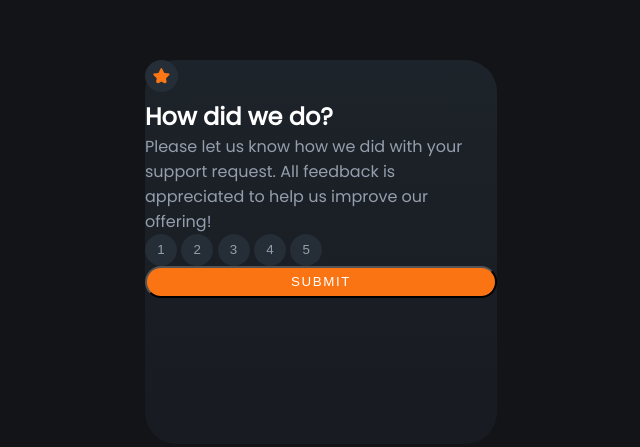
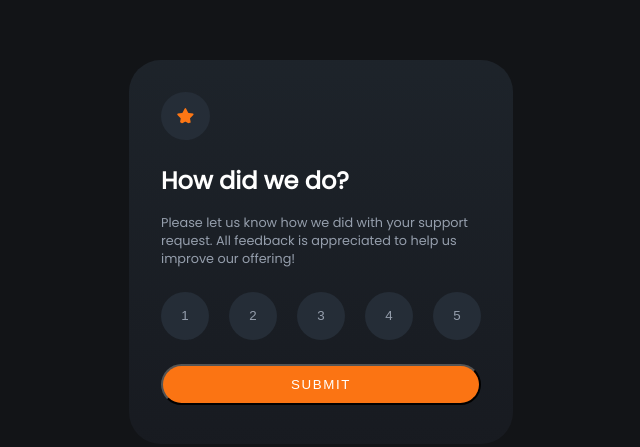
Before and after one commit to ophelieturenne/interactive-rating-component-main, a plain HTML site: page index.html in a window 1280 px wide. Shown: the part 148-595 px from the top of the page, without its empty margins (319-959 px from the left). Drawn offline with Linux system fonts and the light colour scheme.

Commit message:
modified css, margin bottom and padding

```diff
--- a/css/style.css
+++ b/css/style.css
@@ -22,12 +22,13 @@ body {
   justify-content: center;
   align-items: center;
   height: calc(100vh - 1px);
-  font-family: 'Poppins', sans-serif;;
+  font-family: 'Poppins', sans-serif;
 }
 
 .container {
-  width: 22rem;
+  width: 24rem;
   height: 24rem;
+  padding: 2rem;
   border-radius: 2rem;
   background-image: linear-gradient(
     to bottom,
@@ -39,19 +40,27 @@ body {
 #star {
   border-radius: 50%;
   background-color: var(--dark-blue);
-  padding: 0.5rem;
+  padding: 1rem;
+  margin-bottom: 1rem;
+
 }
 
 .container > h2 {
   color: var(--white);
+  margin-bottom: 1rem;
 }
 
 .container > p {
   color: var(--light-grey);
+  margin-bottom: 1.5rem;
+  font-size: 0.8rem;
 }
 
 ul {
   list-style: none;
+  margin-bottom: 1.5rem;
+  display: flex;
+  justify-content: space-between;
 }
 
 li {
@@ -67,18 +76,18 @@ button{
 .btn {
   border-radius: 50%;
   background-color: var(--dark-blue);
-  padding: 0.5rem;
+  padding: 1rem;
   border: none;
-  width: 2rem;
-  height: 2rem;
+  width: 3rem;
+  height: 3rem;
   color: var(--light-grey);
 }
 
 .btn-submit {
   width: 100%;
   display: block;
-  padding-top: 0.4rem;
-  padding-bottom: 0.45rem;
+  padding-top: 0.7rem;
+  padding-bottom: 0.7rem;
   background-color: var(--orange);
   color: var(--white);
   font-weight: 500;
```
